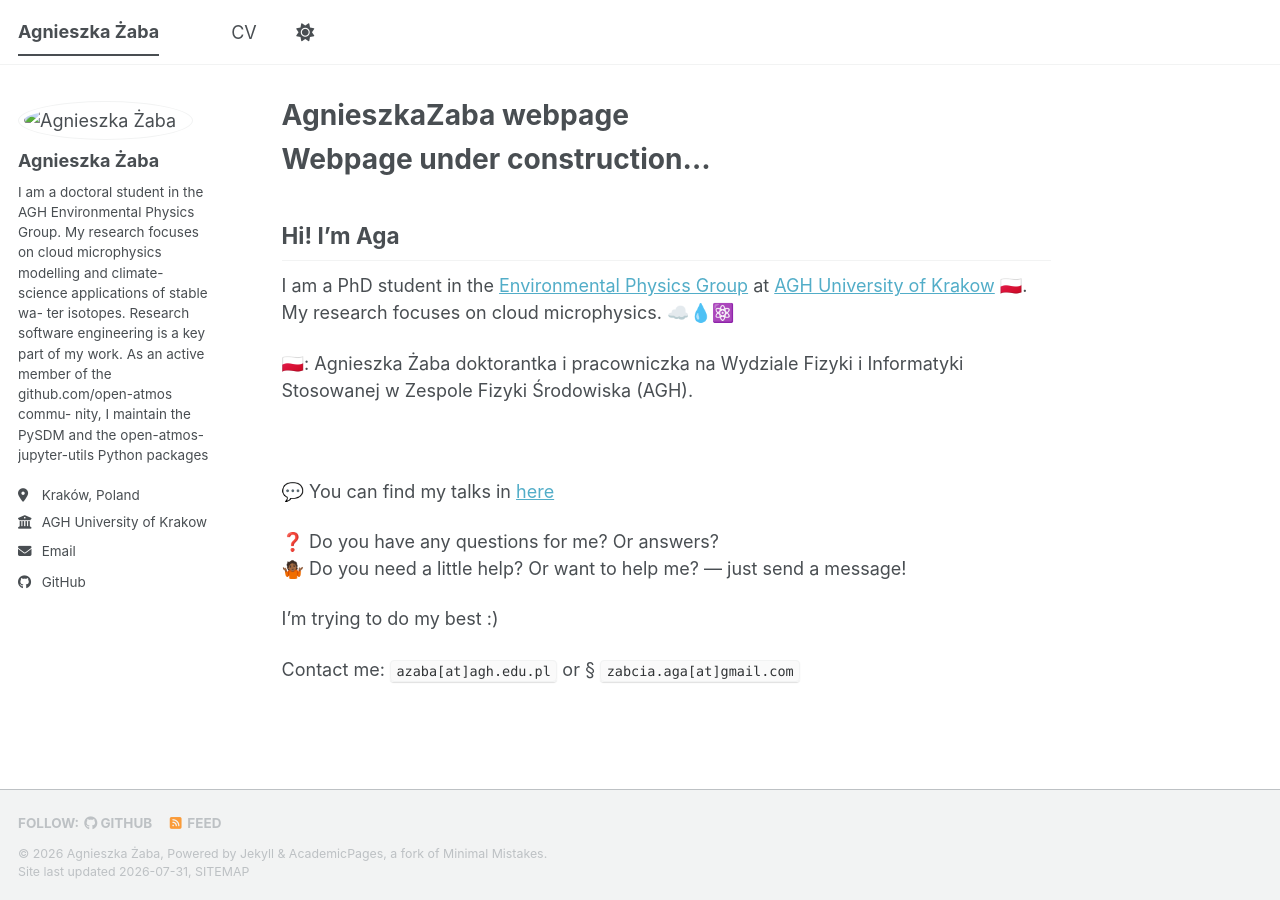
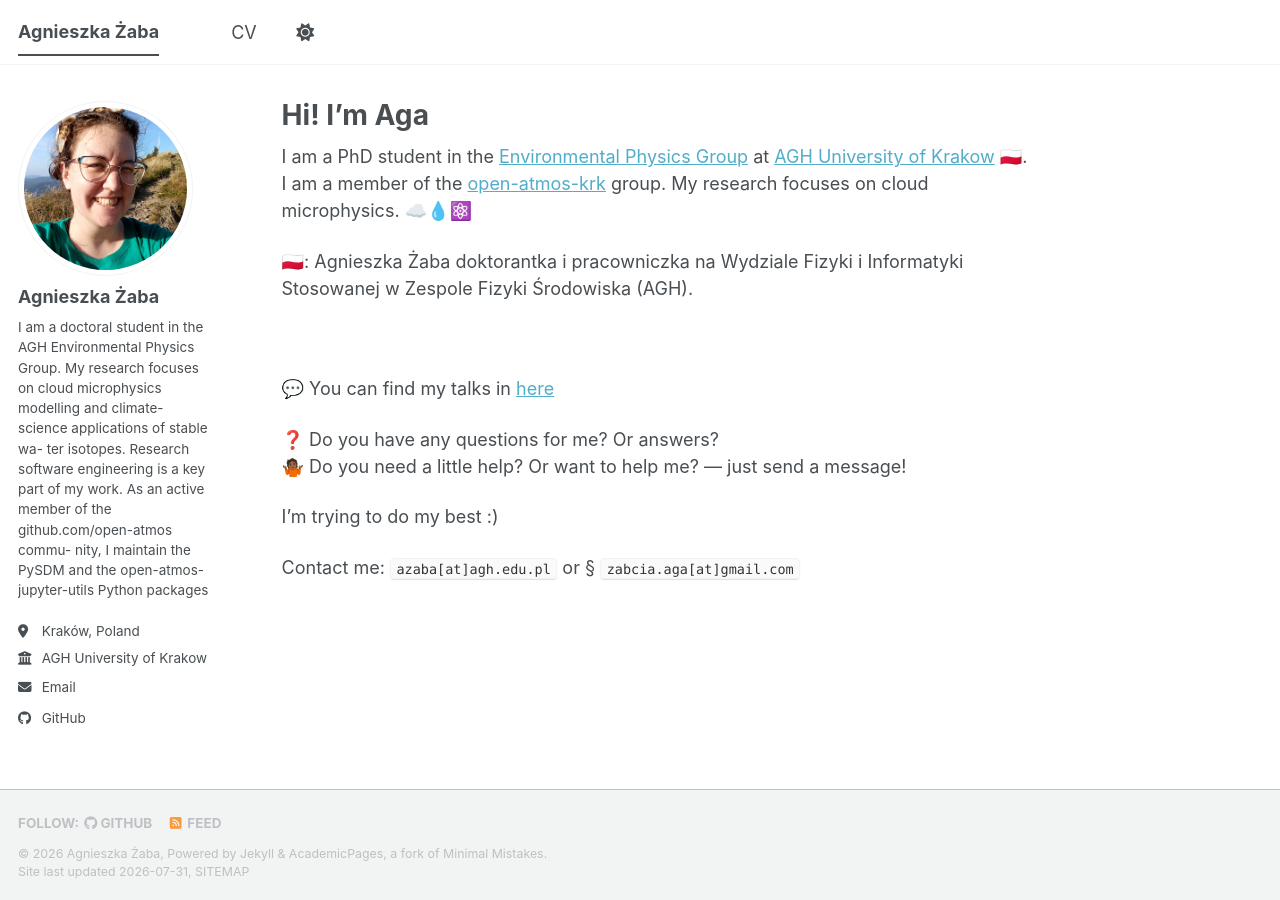
Before and after one commit to AgnieszkaZaba/AgnieszkaZaba.github.io, a Jekyll site: the page built from _pages/about.md, in a window 1280 px wide. Built offline with Jekyll 4.4.1, drawn with Linux system fonts in a browser that asks for light colours; a style sheet for code colours, icons or effects is not loaded.

Commit message:
add photo and CV

```diff
--- a/_pages/about.md
+++ b/_pages/about.md
@@ -1,16 +1,14 @@
 ---
 permalink: /
-title: "AgnieszkaZaba webpage"
+title: "Hi! I'm Aga"
 author_profile: true
 redirect_from:
   - /about/
   - /about.html
 ---
 
-# Webpage under construction...
-
-## Hi! I'm Aga
 I am a PhD student in the [Environmental Physics Group](https://zfs.agh.edu.pl/en) at [AGH University of Krakow](https://www.fis.agh.edu.pl/en) 🇵🇱.\
+I am a member of the [open-atmos-krk](https://open-atmos-krk.github.io) group.
 My research focuses on cloud microphysics. ☁️💧⚛️
 
 🇵🇱: Agnieszka Żaba doktorantka i pracowniczka
```
Also changed, not shown: _pages/cv.md (+1 -1 lines), images/AgnieszkaZaba.png (added), 1 other file.
